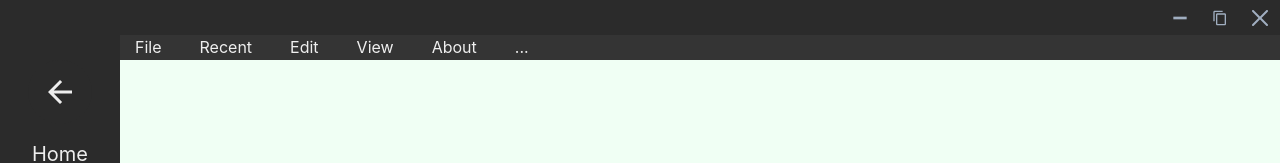
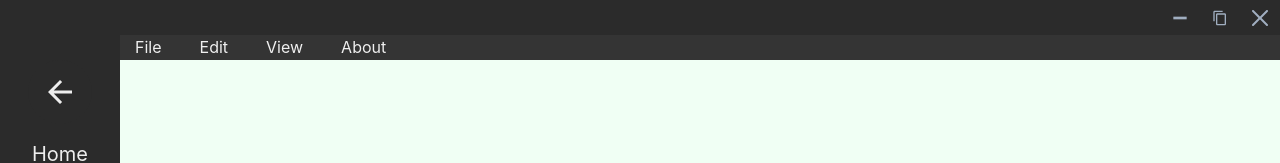
Before and after one commit to Stevenree/EE_SeniorProj, a React (Create React App) app in the folder frontend/: page /reader in a window 1280 px wide. Shown: the top 163 px of the page. Built offline with nearby package versions, Linux system fonts and the light colour scheme; the HTML template or start-up script is replaced by a standard one.

Commit message:
move top menu buttons to seperate class

```diff
--- a/frontend/src/App.tsx
+++ b/frontend/src/App.tsx
@@ -11,8 +11,8 @@ import {
     Route,
     Link
 } from "react-router-dom"
-import Reader from "./Pages/Reader";
-import Home from "./Pages/Home";
+import Reader from "./Pages/Reader/Reader.tsx";
+import Home from "./Pages/Home.tsx";
 
 function App() {
     document.body.style.height='100%';
--- a/frontend/src/Pages/Reader.css
+++ b/frontend/src/Pages/Reader/Reader.css
@@ -1,9 +1,9 @@
-.menu-btn{
+.menuTop{
     padding-left: 15px;
     padding-right: 15px;
     cursor: default;
 }
 
-.menu-btn:hover{
+.menuTop:hover{
     background-color: #545454;
 }
--- a/frontend/src/Pages/Reader.tsx
+++ b/frontend/src/Pages/Reader/Reader.tsx
@@ -2,29 +2,26 @@ import { Box, Center, IconButton } from '@chakra-ui/react'
 import React, { Component } from 'react'
 import { Flex, HStack, VStack} from '@chakra-ui/layout'
 import { AttachmentIcon } from '@chakra-ui/icons'
+import TopMenuButton from 'src/global-components/TopMenuButton'
 import './Reader.css'
 export default class Reader extends Component {
     render() {
 
         const filemenu =
-            <Box className="menu-btn"
-            onClick={
-                ()=>{}
-            }
-            >
-                File
-            </Box>
+            <div>
+                <button id="fileMenu" className="menuTop"
+                aria-haspopup="true" aria-expanded="false" aria-label="File">
+                    File
+                </button>
+            </div>
 
         return (
             <Box h="25px" w={'100%'} bgColor="#343434">
                 <HStack color="whiteAlpha.900">
-                    {filemenu}
-                    <Box className="menu-btn">Recent</Box>
-                    <Box className="menu-btn">Edit</Box>
-                    <Box className="menu-btn">View</Box>
-                    <Box className="menu-btn">About</Box>
-                    <Box className="menu-btn">...</Box>
-
+                    <TopMenuButton menuName="File"/>
+                    <TopMenuButton menuName="Edit"/>
+                    <TopMenuButton menuName="View"/>
+                    <TopMenuButton menuName="About"/>
                 </HStack>
             </Box>
 
--- /dev/null
+++ b/frontend/src/global-components/TopMenuButton.tsx
@@ -0,0 +1,29 @@
+import React, { Component } from 'react'
+
+type topMenuBtnProps = {
+    menuName: string,
+    children: React.ReactNode
+}
+
+export default class TopMenuButton extends Component<any,any> {
+    menuName: any
+    children: React.ReactNode
+
+    constructor(props:topMenuBtnProps){
+        super(props)
+        this.menuName = props.menuName
+        this.children = props.children
+    }
+
+    render() {
+        return (
+            <div>
+                <button id="fileMenu" className="menuTop"
+                aria-haspopup="true" aria-expanded="false" aria-label="File">
+                    {this.menuName}
+                </button>
+                    {this.children?.toString()}
+            </div>
+        )
+    }
+}
```
